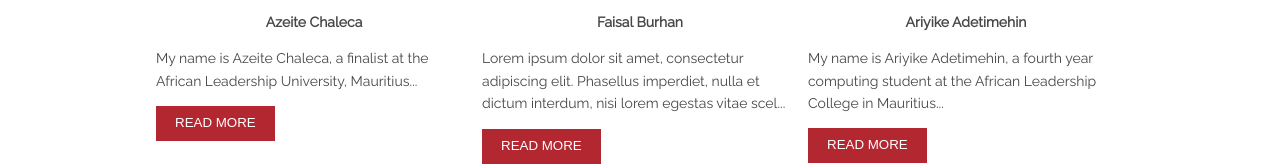
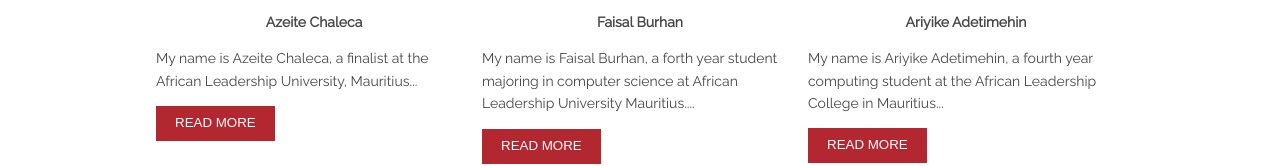
Before and after one commit to Azeite/Tierra, a plain HTML site: page pages/authors.html in a window 1280 px wide. Shown: the part 717-883 px from the top of the page. Drawn offline with Linux system fonts and the light colour scheme.

Commit message:
Faisal's Bio

```diff
--- a/pages/authors.html
+++ b/pages/authors.html
@@ -82,7 +82,7 @@ Licence URI: https://www.os-templates.com/template-terms
     <img src="../images/demo/faisal_img.jpg" alt="faisal" style="width:100%">
   <div id="comment">
        <p style="text-align: center;"><b>Faisal Burhan</b></p>
-       <p>Lorem ipsum dolor sit amet, consectetur adipiscing elit. Phasellus imperdiet, nulla et dictum interdum, nisi lorem egestas vitae scel<span id="dots1">...</span><span id="more1">erisque enim ligula venenatis dolor. Maecenas nisl est, ultrices nec congue eget, auctor vitae massa. Fusce luctus vestibulum augue ut aliquet. Nunc sagittis dictum nisi, sed ullamcorper ipsum dignissim ac. In at libero sed nunc venenatis imperdiet sed ornare turpis. Donec vitae dui eget tellus gravida venenatis. Integer fringilla congue eros non fermentum. Sed dapibus pulvinar nibh tempor porta.</span></p>
+       <p>My name is Faisal Burhan, a forth year student majoring in computer science at African Leadership University Mauritius.<span id="dots1">...</span><span id="more1">Being part of the computing major, has helped me in gaining a vast amount of skills that i can leverage in solving daily life challenges. From not being able to write a single line of code to being able to intern with a multi-corporation fin-tech company, I can now proudly say that, it has been a transforming moment in my life as per now i am comfortable working with different frameworks for both front and back end software development as well as gained an intermediary programming experience in java, php and  c/c++ programming languages. In additional to the above i am familiar working with different OS flavors such as windows, Linux and Mac OSx. To put everything learned within a course of four years into work, I am looking forward to make use of my experience in  building software systems that will help to improve people's lives in all sectors especially in transportation, agriculture and entertainment industry.</span></p>
 <button onclick="myFunction1()" id="myBtn1" class="btn">Read more</button>
       </div>
     </div>
```
